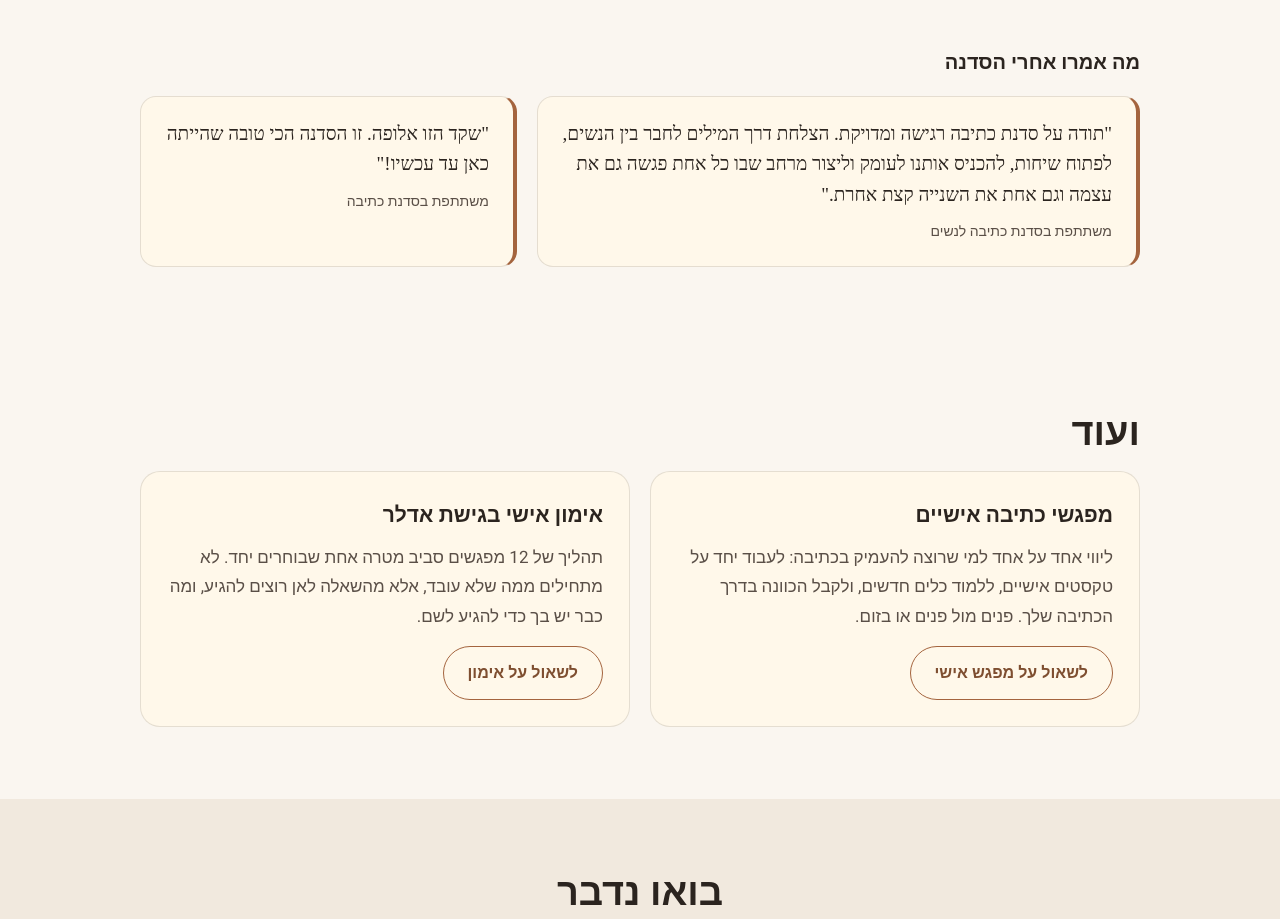
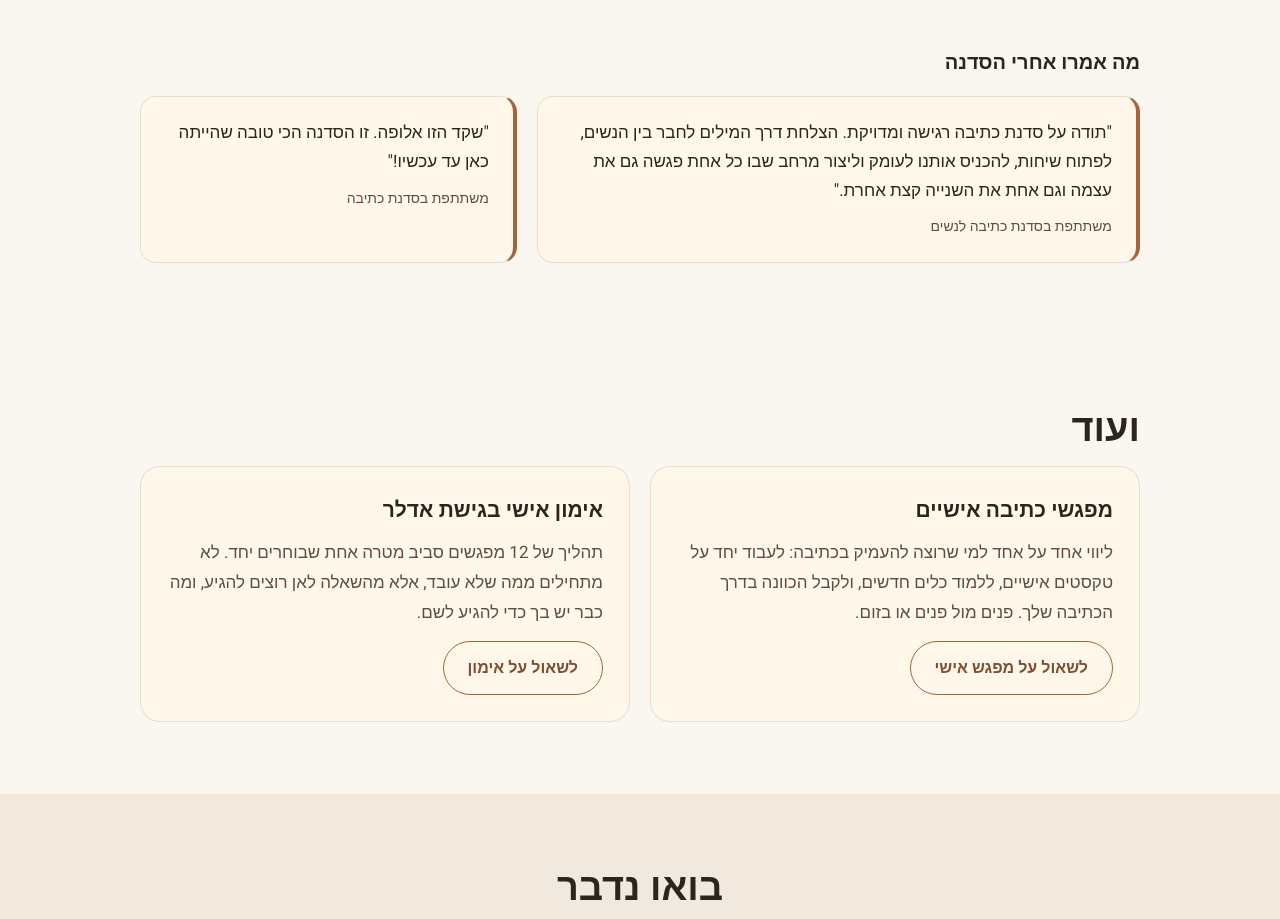
Before and after one commit to shakedha94-bit/shaked-landing, a plain HTML site: page index.html in a window 1280 px wide. Shown: the part 4043-4962 px from the top of the page. Drawn offline with Linux system fonts and the light colour scheme; a web font is replaced by a local one.

Commit message:
Use the site body font for workshop testimonials
Co-Authored-By: Claude Opus 5.5 <noreply@anthropic.com>

```diff
--- a/index.html
+++ b/index.html
@@ -121,7 +121,7 @@ blockquote{font-family:var(--quote);font-size:clamp(24px,3.4vw,32px);line-height
 .said-title{font-size:20px;margin:48px 0 16px}
 .said{display:grid;grid-template-columns:1.6fr 1fr;gap:20px}
 .said figure{margin:0;background:var(--cream);border:1px solid var(--line);border-right:4px solid var(--terracotta);border-radius:16px;padding:22px 24px}
-.said blockquote{font-size:19px;line-height:1.6;margin:0;max-width:none}
+.said blockquote{font-family:var(--body);font-size:17px;line-height:1.7;margin:0;max-width:none}
 .said figcaption{margin-top:10px;font-size:14px;color:var(--ink-soft)}
 @media (max-width:760px){.said{grid-template-columns:1fr}}
 
```
